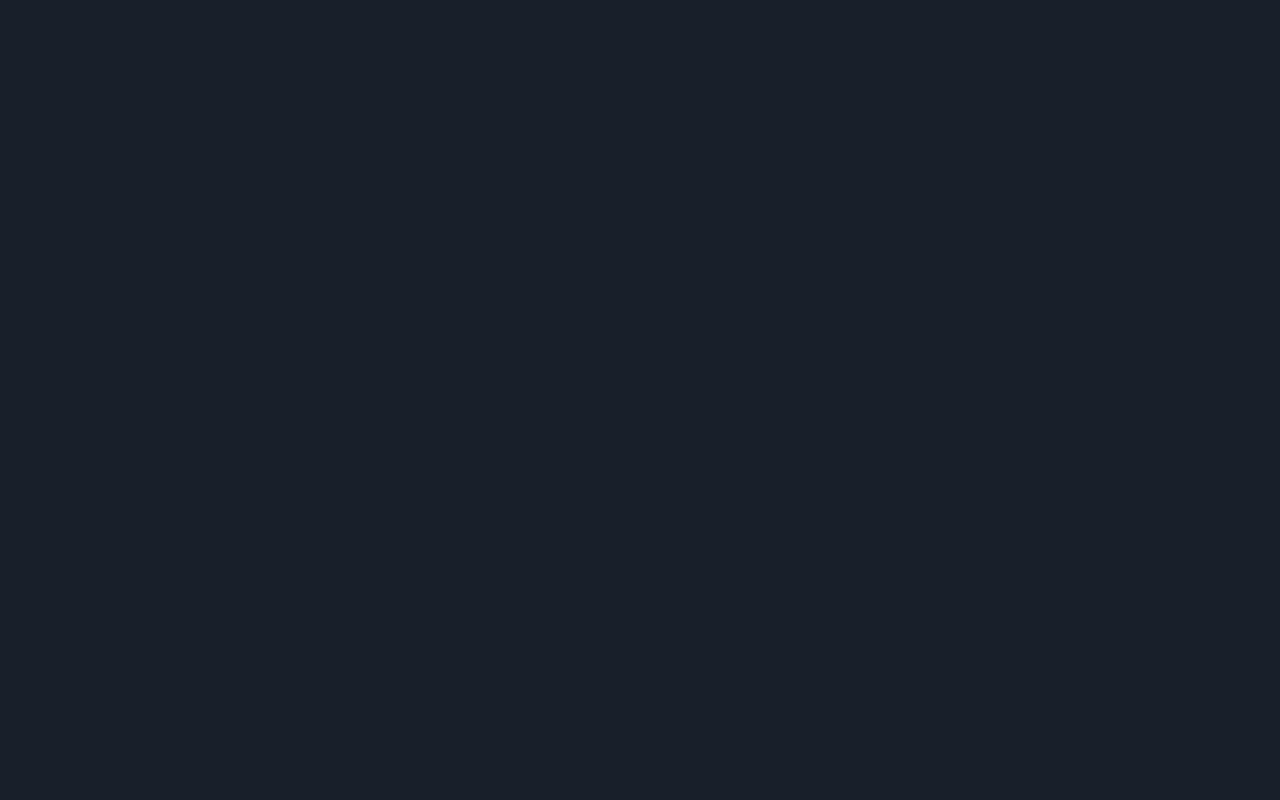
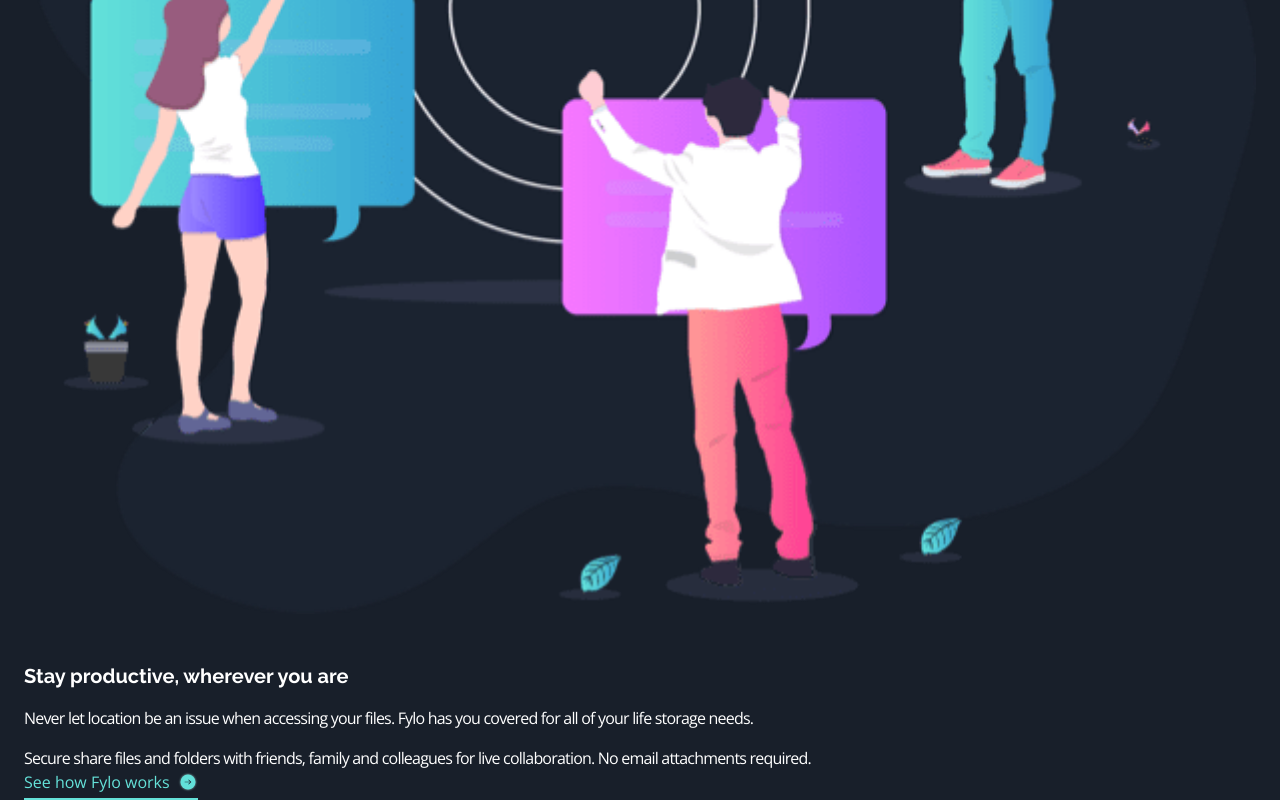
Before and after one commit to andrewpatasik/fylo-dark-theme-landing-page-master, a Next.js app: page / in a window 1280 px wide. Shown: the part 2304-3104 px from the top of the page. Before the commit the page ends 1975 px from the top, so only its background shows below. Built offline with nearby package versions, Linux system fonts and the light colour scheme.

Commit message:
details section added

```diff
--- /dev/null
+++ b/src/app/Details/index.tsx
@@ -0,0 +1,47 @@
+import { Background, Button } from "@/components";
+import Image from "next/image";
+import { Raleway } from "next/font/google";
+import Link from "next/link";
+
+const raleway = Raleway({ weight: ["400", "700"], subsets: ["latin"] });
+
+export const Details = () => {
+  return (
+    <section className="relative text-left px-6 mb-18">
+      <div className="z-10 pt-3">
+        <Image
+          src="/images/illustration-stay-productive.png"
+          alt="illustration-stay-productive"
+          width={0}
+          height={0}
+          sizes="100vw"
+          className="mx-auto w-full h-auto"
+        />
+      </div>
+      <h3 className={`${raleway.className} text-xl font-bold mt-12 mb-4`}>
+        Stay productive, wherever you are
+      </h3>
+      <div className="tracking-tighter flex flex-col space-y-4">
+        <p>
+          Never let location be an issue when accessing your files. Fylo has you
+          covered for all of your life storage needs.
+        </p>
+        <p>
+          Secure share files and folders with friends, family and colleagues for
+          live collaboration. No email attachments required.
+        </p>
+      </div>
+      <Link href="#" className="flex items-center space-x-2 tracking-thighter border-b-2 w-fit pb-1 text-[#65E2D9] border-[#65E2D9]">
+        <p>See how Fylo works</p>
+        <Image
+          src="/images/icon-arrow.svg"
+          alt="illustration-stay-productive"
+          width={0}
+          height={0}
+          sizes="100vw"
+          className="w-5 h-5"
+        />
+      </Link>
+    </section>
+  );
+};
--- a/src/app/Features/index.tsx
+++ b/src/app/Features/index.tsx
@@ -5,7 +5,7 @@ const raleway = Raleway({ weight: ["400", "700"], subsets: ["latin"] });
 
 export const Features = () => {
   return (
-    <ul className="grid sm:grid-cols-2 text-center px-6">
+    <ul className="grid sm:grid-cols-2 text-center px-6 mb-18">
       <li className="flex flex-col justify-center items-center py-14">
         <Image
           src="/images/icon-access-anywhere.svg"
--- a/src/app/page.tsx
+++ b/src/app/page.tsx
@@ -1,6 +1,7 @@
 import { Navbar } from "@/components";
 import { HeroSection } from "./HeroSection";
 import { Features } from "./Features";
+import { Details } from "./Details";
 
 export default function Home() {
 
@@ -9,6 +10,7 @@ export default function Home() {
       <Navbar />
       <HeroSection />
       <Features />
+      <Details />
     </main>
   )
 }
```
Also changed, not shown: src/app/globals.css (line endings or trailing spaces).
